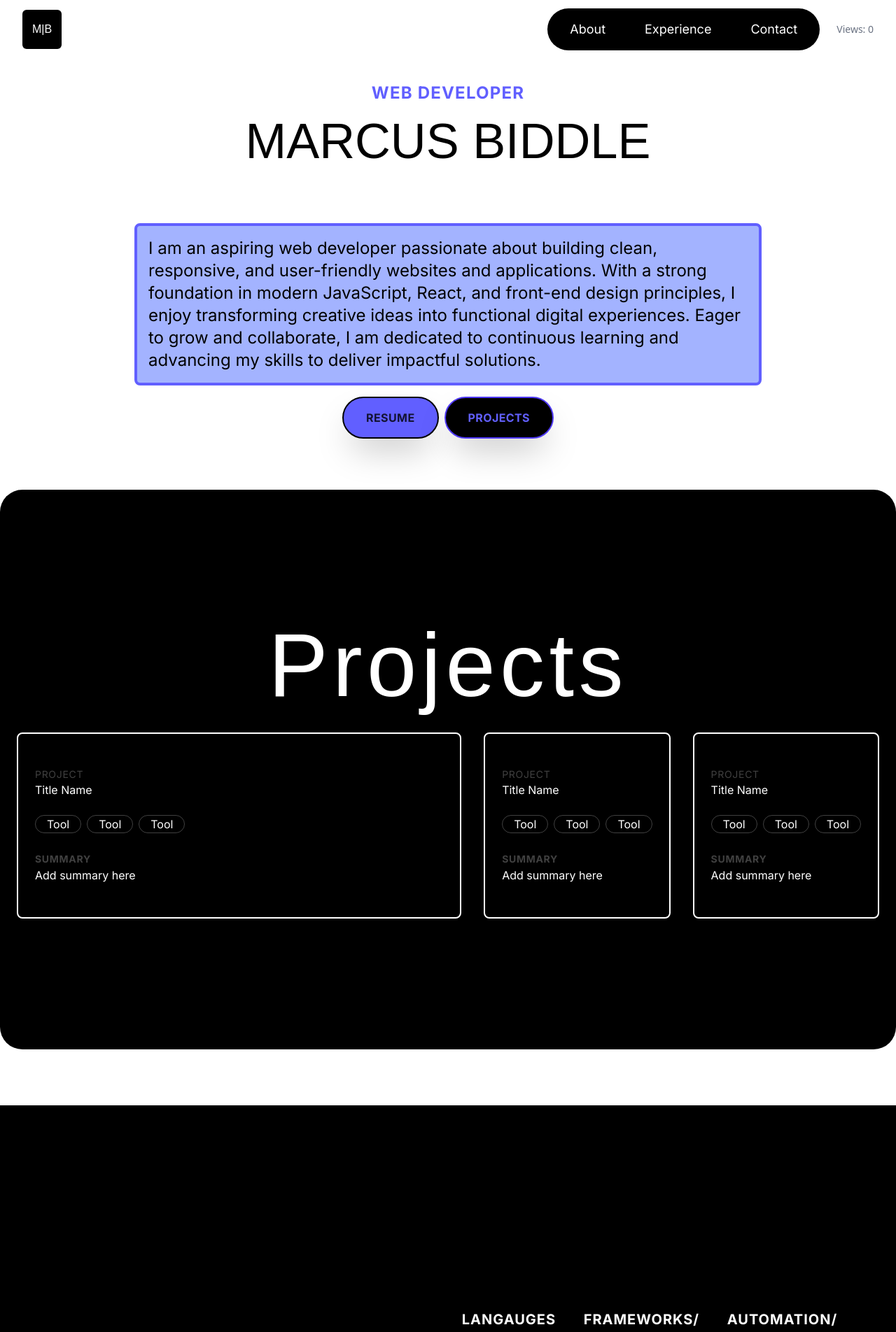
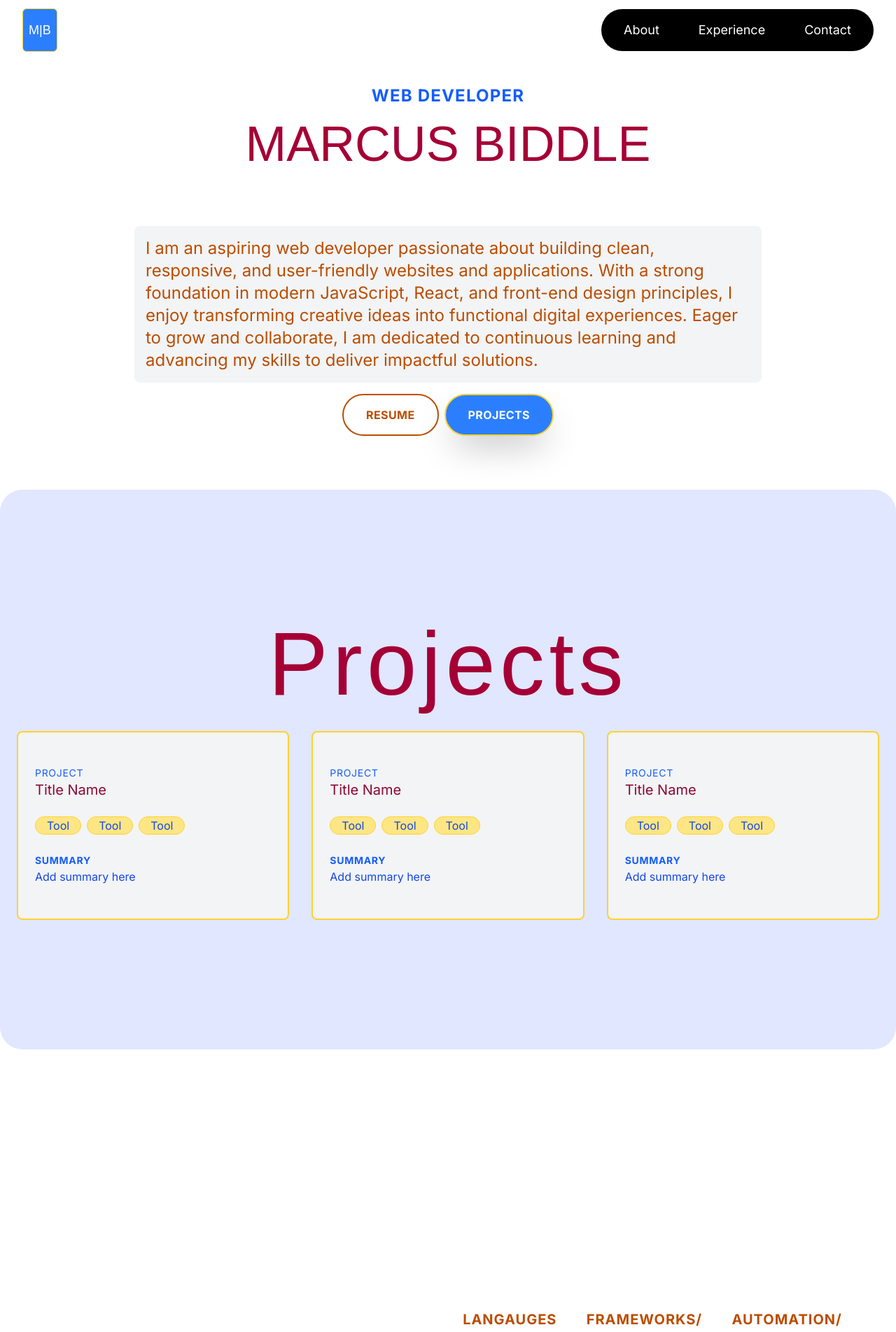
Before and after one commit to marcus-biddle/my-portfolio, a React (Vite) app in the folder client/: page / in a window 1280 px wide. Shown: the part 20-1924 px from the top of the page at 70% size. Built offline with nearby package versions, Linux system fonts and the light colour scheme; no server answers; a web font is replaced by a local one.

Commit message:
color palette

```diff
--- a/client/src/App.tsx
+++ b/client/src/App.tsx
@@ -3,7 +3,55 @@ import { SlSocialLinkedin } from "react-icons/sl";
 import { FaGithub } from "react-icons/fa";
 import useHalfwaySnapScroll from './hooks/useSnapScrollReturn';
 import { CgMenu } from "react-icons/cg";
-import { useCounter } from './hooks/useCounter';
+import { useDarkMode } from './hooks/useDarkMode';
+import { useEffect, useState } from 'react';
+
+const colorThemes = {
+  light: {
+  background: 'bg-white',             // bright white base
+  secondaryBackground: 'bg-indigo-100',
+  surface: 'bg-gray-100',             // very light neutral surface
+  primaryText: 'text-rose-900',       // deep warm red for contrast
+  secondaryText: 'text-amber-700',    // warm amber/orange secondary text
+  accent: 'text-blue-600',             // cooler blue accent for balance
+  muted: 'text-gray-400',              // muted mid gray
+  border: 'border-amber-300',          // soft amber border
+  buttonBg: 'bg-blue-500',             // strong blue button
+  buttonText: 'text-white',            // light text on buttons
+  header: 'text-rose-800',
+  tagBg: 'bg-amber-200',
+  tagText: 'text-blue-700',
+  link: 'text-blue-600 hover:text-blue-800',
+  codeBg: 'bg-gray-50',
+  codeText: 'text-rose-700',
+  error: 'text-red-600',
+  secondaryButtonBg: 'bg-transparent',           // typically transparent or lightly colored
+  secondaryButtonText: 'text-amber-700',          // amber text for contrast
+  secondaryButtonBorder: 'border-amber-700',
+},
+  dark: {
+  background: 'bg-gray-900',          // very dark base
+  secondaryBackground: 'bg-cyan-800',
+  surface: 'bg-gray-800',             // dark panel
+  primaryText: 'text-pink-400',       // neon pink
+  secondaryText: 'text-purple-400',  // neon purple
+  accent: 'text-cyan-400',            // vivid cyan
+  muted: 'text-gray-500',             // muted gray
+  border: 'border-purple-600',        // neon purple
+  buttonBg: 'bg-pink-600',            // neon pink button
+  buttonText: 'text-gray-900',        // dark text on bright button
+  header: 'text-pink-500',
+  tagBg: 'bg-purple-700',
+  tagText: 'text-cyan-300',
+  link: 'text-cyan-400 hover:text-cyan-300',
+  codeBg: 'bg-gray-800',
+  codeText: 'text-pink-400',
+  error: 'text-red-500',
+  secondaryButtonBg: 'bg-transparent',
+  secondaryButtonText: 'text-purple-400',
+  secondaryButtonBorder: 'border-purple-400',
+},
+};
 
 const prevEmployments = [
   {
@@ -69,8 +117,39 @@ const skills = {
 
 const homeParagraph = 'I am an aspiring web developer passionate about building clean, responsive, and user-friendly websites and applications. With a strong foundation in modern JavaScript, React, and front-end design principles, I enjoy transforming creative ideas into functional digital experiences. Eager to grow and collaborate, I am dedicated to continuous learning and advancing my skills to deliver impactful solutions.';
 
+const DarkModeButton = () => {
+  const { isDark, toggle } = useDarkMode();
+  return (
+    <motion.button
+        onClick={toggle}
+        className={`mb-12 relative w-20 h-10 rounded-full p-1 ${
+          isDark ? 'bg-indigo-600' : 'bg-yellow-400'
+        }`}
+        whileTap={{ scale: 0.95 }}
+      >
+        <motion.div
+          className={`w-8 h-8 rounded-full flex items-center justify-center ${
+            isDark ? 'bg-slate-800' : 'bg-white'
+          }`}
+          animate={{ x: isDark ? 40 : 0 }}
+          transition={{ type: 'spring', stiffness: 500, damping: 30 }}
+        >
+          {isDark ? (
+            <svg className="w-5 h-5 text-yellow-300" fill="currentColor" viewBox="0 0 20 20">
+              <path d="M17.293 13.293A8 8 0 016.707 2.707a8.001 8.001 0 1010.586 10.586z" />
+            </svg>
+          ) : (
+            <svg className="w-5 h-5 text-yellow-500" fill="currentColor" viewBox="0 0 20 20">
+              <path fillRule="evenodd" d="M10 2a1 1 0 011 1v1a1 1 0 11-2 0V3a1 1 0 011-1zm4 8a4 4 0 11-8 0 4 4 0 018 0zm-.464 4.95l.707.707a1 1 0 001.414-1.414l-.707-.707a1 1 0 00-1.414 1.414zm2.12-10.607a1 1 0 010 1.414l-.706.707a1 1 0 11-1.414-1.414l.707-.707a1 1 0 011.414 0zM17 11a1 1 0 100-2h-1a1 1 0 100 2h1zm-7 4a1 1 0 011 1v1a1 1 0 11-2 0v-1a1 1 0 011-1zM5.05 6.464A1 1 0 106.465 5.05l-.708-.707a1 1 0 00-1.414 1.414l.707.707zm1.414 8.486l-.707.707a1 1 0 01-1.414-1.414l.707-.707a1 1 0 011.414 1.414zM4 11a1 1 0 100-2H3a1 1 0 000 2h1z" clipRule="evenodd" />
+            </svg>
+          )}
+        </motion.div>
+      </motion.button>
+  )
+}
 function App() {
-  const { counts, trackClick } = useCounter();
+  const { isDark, toggle } = useDarkMode();
+  console.log('test',isDark, toggle)
   const { refs } = useHalfwaySnapScroll(5);
   const { scrollYProgress } = useScroll({
     target: refs[0],
@@ -80,30 +159,31 @@ function App() {
   const textY = useTransform(scrollYProgress, [0, .8], ["0%", "90%"]);
   const backgroundY = useTransform(scrollYProgress, [0,1], ["-10%", "0%"]);
   const radiusY = useTransform(scrollYProgress, [0,1], ["2rem", "0rem"]);
-  const opacityY = useTransform(scrollYProgress, [0, 1], ["100%", "0%"])
+  const opacityY = useTransform(scrollYProgress, [0, 1], ["100%", "0%"]);
 
   return (
-    <div className='relative'>
+    <div className={`relative bg-white dark:bg-gray-900 transition-colors duration-300 ease-in-out`}>
       {/* Header */}
       <section className=' fixed w-full p-8 z-90'>
         <header className='flex justify-between items-center'>
-          <button className='bg-black text-white size-14 rounded-md font-display'>M|B</button>
+          <button
+            onClick={toggle}
+            className={` text-lg border border-amber-300 bg-blue-500 text-white dark:text-gray-900 dark:bg-pink-600 dark:border-purple-600 px-2 py-4 rounded-md font-display `}
+          >
+            M|B
+          </button>
+
           <div className='gap-6 items-center hidden md:flex'>
             <div className='flex gap-2 items-center bg-black rounded-full p-2 text-white font-inter text-lg '>
               <button className=' hover:bg-slate-500 py-2 px-6 rounded-full'>About</button>
               <span className=' hover:bg-slate-500 py-2 px-6 rounded-full'>Experience</span>
               <span className=' hover:bg-slate-500 py-2 px-6 rounded-full'>Contact</span>
             </div>
-            <div className="text-sm text-gray-500">
-              Views: {counts.views}
-            </div>
           </div>
-          <button className=' md:hidden'>
-            <div className="text-sm text-gray-500">
-              Views: {counts.views}
-            </div>
-            <CgMenu className='size-14' />
-          </button>
+          <div className=' md:hidden'>
+            {/* <CgMenu className='size-14' /> */}
+            <DarkModeButton />
+          </div>
         </header>
       </section>
       {/* Homepage */}
@@ -116,117 +196,116 @@ function App() {
       >
             <div className=''>
               <div className='w-full flex justify-center items-center'>
-                <span className=' font-inter uppercase tracking-wider md:text-2xl font-bold text-indigo-500 mb-0'>Web Developer</span>
+                <span className={`font-inter uppercase tracking-wider md:text-2xl font-bold mb-0 text-blue-600 dark:text-cyan-400 `}>Web Developer</span>
               </div>
               <div className="w-full">
-                <h1 className="whitespace-nowrap uppercase font-display text-[6vw] sm:text-[9vw] md:text-[9.75vw] lg:text-[5.5vw] mt-0">
+                <h1 className={` whitespace-nowrap uppercase font-display text-[6vw] sm:text-[9vw] md:text-[9.75vw] lg:text-[5.5vw] mt-0 text-rose-800 dark:text-pink-500`}>
                   Marcus Biddle
                 </h1>
               </div>
             </div>
             <div className='font-inter space-y-4'>
-              <div className='bg-indigo-300 rounded-lg border-4 border-indigo-500 mx-4  md:max-w-4xl'>
-                <h4 className='text-sm md:text-2xl p-4'>{homeParagraph}</h4>
+              <div className='rounded-lg  mx-4  md:max-w-4xl bg-gray-100 text-amber-700 dark:bg-gray-800 dark:text-purple-400 '>
+                <p className='text-sm md:text-2xl p-4'>{homeParagraph}</p>
               </div>
               <div className='flex justify-center items-center gap-2 mb-4'>
-                  <button className='bg-indigo-500 border-2 border-black shadow-2xl text-black/80 font-bold rounded-full  uppercase tracking-wide px-6 py-2 md:px-8 md:py-4'>Resume</button>
-                  <button onClick={() => trackClick('projects')} className='bg-black text-indigo-500 border-2 border-indigo-600 rounded-full shadow-2xl uppercase tracking-wide font-bold px-6 py-2 md:px-8 md:py-4'>Projects</button>
+                  <button className='bg-transparent text-amber-700 dark:text-purple-400 border-2 border-amber-700 dark:border-purple-400 font-bold rounded-full  uppercase tracking-wide px-6 py-2 md:px-8 md:py-4'>Resume</button>
+                  <button className='bg-blue-500 dark:bg-pink-600 text-white dark:text-gray-900 border-2 border-amber-300 dark:border-purple-600 rounded-full shadow-2xl uppercase tracking-wide font-bold px-6 py-2 md:px-8 md:py-4'>Projects</button>
                 </div>
             </div>
       </motion.section>
 
       {/* Projects */}
       <motion.section style={{ y: backgroundY, borderRadius: radiusY}}  id='projects' ref={refs[1]} transition={{ type: 'spring', stiffness: 100, damping: 20 }}
-      className='relative w-full min-h-screen bg-black rounded-4xl text-white flex flex-col gap-8 py-16 justify-center items-center'>
+      className='relative w-full min-h-screen bg-indigo-100 dark:bg-cyan-800 rounded-4xl flex flex-col gap-8 py-16 justify-center items-center'>
         <header>
-          <h2 className=' font-display text-4xl md:text-9xl tracking-wider'>Projects</h2>
+          <h2 className=' font-display text-4xl md:text-9xl tracking-wider text-rose-800 dark:text-pink-500'>Projects</h2>
         </header>
         <div className='flex w-full px-6 justify-center items-center'>
           <div className='flex w-full gap-4 md:gap-8 flex-col md:flex-row'>
-            <div className='w-full border-2 border-white px-6 py-12 hover:shadow-indigo-400 hover:shadow-xl rounded-lg font-inter space-y-6'>
+            <div className='w-full border-2 border-amber-300 dark:border-purple-600 bg-gray-100 dark:bg-gray-800 px-6 py-12 rounded-lg font-inter space-y-6'>
               <div>
-                <p className='text-sm text-white/25 uppercase tracking-wider'>Project</p>
-                <h4>Title Name</h4>
+                <p className='text-sm text-blue-600 dark:text-cyan-400 uppercase tracking-wider'>Project</p>
+                <h4 className='text-rose-900 dark:text-pink-400 text-xl'>Title Name</h4>
               </div>
 
               <ul className='flex list-none gap-2'>
-                <li className='border border-white/25 rounded-full px-4'>Tool</li>
-                <li className='border border-white/25 rounded-full px-4'>Tool</li>
-                <li className='border border-white/25 rounded-full px-4'>Tool</li>
+                <li className='border border-amber-300 dark:border-purple-600 bg-amber-200 dark:bg-purple-700 text-blue-700 dark:text-cyan-300 rounded-full px-4'>Tool</li>
+                <li className='border border-amber-300 dark:border-purple-600 bg-amber-200 dark:bg-purple-700 text-blue-700 dark:text-cyan-300 rounded-full px-4'>Tool</li>
+                <li className='border border-amber-300 dark:border-purple-600 bg-amber-200 dark:bg-purple-700 text-blue-700 dark:text-cyan-300 rounded-full px-4'>Tool</li>
               </ul>
 
               <div>
-                <span className='font-bold uppercase text-sm tracking-wider text-white/25'>Summary</span>
-                <p>Add summary here</p>
+                <span className='font-bold uppercase text-sm tracking-wider text-blue-600 dark:text-cyan-400'>Summary</span>
+                <p className='text-blue-700 dark:text-cyan-300'>Add summary here</p>
               </div>
 
             </div>
-            <div className='border-2 border-white px-6 py-12 hover:shadow-indigo-400 hover:shadow-xl rounded-lg font-inter space-y-6'>
+            <div className='w-full border-2 border-amber-300 dark:border-purple-600 bg-gray-100 dark:bg-gray-800 px-6 py-12 rounded-lg font-inter space-y-6'>
               <div>
-                <p className='text-sm text-white/25 uppercase tracking-wider'>Project</p>
-                <h4>Title Name</h4>
+                <p className='text-sm text-blue-600 dark:text-cyan-400 uppercase tracking-wider'>Project</p>
+                <h4 className='text-rose-900 dark:text-pink-400 text-xl'>Title Name</h4>
               </div>
 
               <ul className='flex list-none gap-2'>
-                <li className='border border-white/25 rounded-full px-4'>Tool</li>
-                <li className='border border-white/25 rounded-full px-4'>Tool</li>
-                <li className='border border-white/25 rounded-full px-4'>Tool</li>
+                <li className='border border-amber-300 dark:border-purple-600 bg-amber-200 dark:bg-purple-700 text-blue-700 dark:text-cyan-300 rounded-full px-4'>Tool</li>
+                <li className='border border-amber-300 dark:border-purple-600 bg-amber-200 dark:bg-purple-700 text-blue-700 dark:text-cyan-300 rounded-full px-4'>Tool</li>
+                <li className='border border-amber-300 dark:border-purple-600 bg-amber-200 dark:bg-purple-700 text-blue-700 dark:text-cyan-300 rounded-full px-4'>Tool</li>
               </ul>
 
               <div>
-                <span className='font-bold uppercase text-sm tracking-wider text-white/25'>Summary</span>
-                <p>Add summary here</p>
+                <span className='font-bold uppercase text-sm tracking-wider text-blue-600 dark:text-cyan-400'>Summary</span>
+                <p className='text-blue-700 dark:text-cyan-300'>Add summary here</p>
               </div>
 
             </div>
-            <div className='border-2 border-white px-6 py-12 hover:shadow-indigo-400 hover:shadow-xl rounded-lg font-inter space-y-6'>
+            <div className='w-full border-2 border-amber-300 dark:border-purple-600 bg-gray-100 dark:bg-gray-800 px-6 py-12 rounded-lg font-inter space-y-6'>
               <div>
-                <p className='text-sm text-white/25 uppercase tracking-wider'>Project</p>
-                <h4>Title Name</h4>
+                <p className='text-sm text-blue-600 dark:text-cyan-400 uppercase tracking-wider'>Project</p>
+                <h4 className='text-rose-900 dark:text-pink-400 text-xl'>Title Name</h4>
               </div>
 
               <ul className='flex list-none gap-2'>
-                <li className='border border-white/25 rounded-full px-4'>Tool</li>
-                <li className='border border-white/25 rounded-full px-4'>Tool</li>
-                <li className='border border-white/25 rounded-full px-4'>Tool</li>
+                <li className='border border-amber-300 dark:border-purple-600 bg-amber-200 dark:bg-purple-700 text-blue-700 dark:text-cyan-300 rounded-full px-4'>Tool</li>
+                <li className='border border-amber-300 dark:border-purple-600 bg-amber-200 dark:bg-purple-700 text-blue-700 dark:text-cyan-300 rounded-full px-4'>Tool</li>
+                <li className='border border-amber-300 dark:border-purple-600 bg-amber-200 dark:bg-purple-700 text-blue-700 dark:text-cyan-300 rounded-full px-4'>Tool</li>
               </ul>
 
               <div>
-                <span className='font-bold uppercase text-sm tracking-wider text-white/25'>Summary</span>
-                <p>Add summary here</p>
+                <span className='font-bold uppercase text-sm tracking-wider text-blue-600 dark:text-cyan-400'>Summary</span>
+                <p className='text-blue-700 dark:text-cyan-300'>Add summary here</p>
               </div>
 
             </div>
           </div>
         </div>
-
       </motion.section>
 
       {/* Skills */}
-      <motion.section id='skills' ref={refs[2]} transition={{ type: 'spring', stiffness: 100, damping: 20 }} className='w-full min-h-screen text-white bg-black p-16 grid md:grid-cols-2 items-center'>
+      <motion.section id='skills' ref={refs[2]} transition={{ type: 'spring', stiffness: 100, damping: 20 }} className='w-full min-h-screen p-14 grid md:grid-cols-2 items-center'>
         <header className=''>
-          <h2 className=' font-display text-4xl md:text-6xl tracking-wider'>Skills</h2>
+          <h2 className='text-rose-800 dark:text-pink-500 font-display text-4xl md:text-6xl tracking-wider'>Skills</h2>
         </header>
         <div className='flex justify-around flex-col md:flex-row gap-y-8'>
           <div className='flex md:flex-col justify-between'>
-            <p className='font-bold font-inter uppercase text-xl tracking-wider text-white mb-4'>Langauges</p>
-            <ul className=' flex flex-col text-lg md:items-center'>
+            <p className='font-bold font-inter uppercase text-xl tracking-wider text-amber-700 dark:text-purple-400 mb-4'>Langauges</p>
+            <ul className='uppercase font-bold flex flex-col text-lg md:items-center text-gray-400 dark:text-gray-500'>
               {skills.languages.map((language, index) => (
                 <li key={index}>{language}</li>
               ))}
             </ul>
           </div>
           <div className='flex md:flex-col justify-between'>
-            <p className='font-bold font-inter uppercase text-xl tracking-wider text-white mb-4'>Frameworks/<br/>Libraries</p>
-            <ul className=' items-center flex flex-col text-lg'>
+            <p className='font-bold font-inter uppercase text-xl tracking-wider text-amber-700 dark:text-purple-400 mb-4'>Frameworks/<br/>Libraries</p>
+            <ul className='uppercase font-bold items-center flex flex-col text-lg text-gray-400 dark:text-gray-500'>
               {skills.frameworks.map((language, index) => (
                 <li key={index}>{language}</li>
               ))}
             </ul>
           </div>
           <div className='flex md:flex-col justify-between'>
-            <p className='font-bold font-inter uppercase text-xl tracking-wider text-white mb-4'>Automation/<br/>Tools</p>
-            <ul className=' items-center flex flex-col'>
+            <p className='font-bold font-inter uppercase text-xl tracking-wider text-amber-700 dark:text-purple-400 mb-4'>Automation/<br/>Tools</p>
+            <ul className='uppercase font-bold items-center flex flex-col text-gray-400 dark:text-gray-500'>
               {skills.automation.map((language, index) => (
                 <li key={index}>{language}</li>
               ))}
@@ -236,28 +315,28 @@ function App() {
       </motion.section>
 
       {/* Experience */}
-      <motion.section id='experience' ref={refs[3]} transition={{ type: 'spring', stiffness: 100, damping: 20 }} className='w-full min-h-screen bg-black text-white p-4 md:p-16 flex flex-col justify-center items-center space-y-24'>
+      <motion.section id='experience' ref={refs[3]} transition={{ type: 'spring', stiffness: 100, damping: 20 }} className='w-full min-h-screen bg-indigo-100 dark:bg-cyan-800 p-4 md:p-16 flex flex-col justify-center items-center space-y-24'>
         <header className='flex items-center'>
-          <h2 className=' font-display text-2xl md:text-8xl tracking-wider'>Experience</h2>
+          <h2 className='text-rose-800 dark:text-pink-500 font-display text-2xl md:text-8xl tracking-wider'>Experience</h2>
         </header>
         <div className='flex flex-col justify-center items-center space-y-16 '>
           {prevEmployments.map((prev, index) => (
             <div key={index} className='grid md:grid-cols-2'>
               <div className='space-y-4 mb-4 md:mb-0'>
-                <h4 className='font-inter text-4xl'>{prev.title}</h4>
+                <h4 className='font-inter text-4xl text-rose-900 dark:text-pink-400'>{prev.title}</h4>
                 <ul className='flex flex-wrap items-center gap-2 md:space-x-2 font-inter '>
                   {prev.toolsSkills.map((skill, index) => (
-                    <li key={index} className='bg-indigo-950 py-1 px-2 md:py-2 md:px-4 rounded-full border-2 border-indigo-900 text-xs md:text-sm text-indigo-200'>{skill}</li>
+                    <li key={index} className='py-1 px-2 md:py-2 md:px-4 rounded-full border-2 text-xs md:text-sm text-blue-700 dark:text-cyan-300 bg-amber-200 dark:bg-purple-700 border-amber-300 dark:border-purple-600'>{skill}</li>
                   ))}
                 </ul>
               </div>
 
               <div className=' font-inter px-6 md:px-0'>
-                <div className='text-md md:text-xl text-white/50 flex flex-col md:flex-row justify-between '>
+                <div className='text-md md:text-xl text-gray-400 dark:text-gray-500 flex flex-col md:flex-row justify-between '>
                   <span >{prev.company}</span>
                   <span>{prev.startDate} - {prev.endDate}</span>
                 </div>
-                <ul className=' list-disc space-y-2'>
+                <ul className=' list-disc space-y-2 text-amber-700 dark:text-purple-400'>
                   {prev.bulletpoints.map((point, index) => (
                     <li key={index} className='text-lg'>{point}</li>
                   ))}
@@ -269,15 +348,15 @@ function App() {
       </motion.section>
 
       {/* Contact */}
-      <motion.section id='contact' ref={refs[4]} transition={{ type: 'spring', stiffness: 100, damping: 20 }} className='w-full h-screen bg-black text-white p-16 flex flex-col justify-center gap-24 items-center'>
+      <motion.section id='contact' ref={refs[4]} transition={{ type: 'spring', stiffness: 100, damping: 20 }} className='w-full h-screen p-16 flex flex-col justify-center gap-24 items-center'>
         <header className='flex items-center gap-4'>
-          <h2 className=' font-display text-4xl md:text-8xl tracking-wider'>Contact</h2>
+          <h2 className='text-rose-800 dark:text-pink-500 font-display text-4xl md:text-8xl tracking-wider'>Contact</h2>
         </header>
         <div className=' font-inter'>
-          <p className=' text-white/50 uppercase text-sm'>Email:</p>
-          <p className='text-xl'>marc.andrewbiddle@gmail.com</p>
+          <p className=' text-gray-400 dark:text-gray-500 uppercase text-sm'>Email:</p>
+          <p className='text-xl text-blue-600 dark:text-cyan-400'>marc.andrewbiddle@gmail.com</p>
         </div>
-        <div className='flex space-x-4'>
+        <div className='flex space-x-4 text-blue-600 dark:text-cyan-400'>
           <SlSocialLinkedin className='size-12' />
           <FaGithub className='size-12' />
         </div>
--- /dev/null
+++ b/client/src/hooks/useDarkMode.ts
@@ -0,0 +1,31 @@
+import { useState, useEffect, useCallback } from 'react';
+
+export function useDarkMode() {
+  // Initialize state based on localStorage or system preference
+  const [isDark, setIsDark] = useState(() => {
+    if (typeof window === 'undefined') return false;
+    if (localStorage.theme === 'dark') return true;
+    if (!('theme' in localStorage) && window.matchMedia('(prefers-color-scheme: dark)').matches) {
+      return true;
+    }
+    return false;
+  });
+
+  // Apply or remove the 'dark' class on document.documentElement
+  useEffect(() => {
+    const root = window.document.documentElement;
+    if (isDark) {
+      root.classList.add('dark');
+      localStorage.setItem('theme', 'dark');
+    } else {
+      root.classList.remove('dark');
+      localStorage.setItem('theme', 'light');
+    }
+  }, [isDark]);
+
+  const toggle = useCallback(() => {
+    setIsDark(prev => !prev);
+  }, []);
+
+  return { isDark, toggle };
+}
--- a/client/src/index.css
+++ b/client/src/index.css
@@ -1,6 +1,8 @@
 @import url('https://fonts.googleapis.com/css2?family=BBH+Sans+Bartle&family=Roboto:ital,wght@0,100;0,300;0,400;0,500;0,700;0,900;1,100;1,300;1,400;1,500;1,700;1,900&display=swap');
 @import url('https://fonts.googleapis.com/css2?family=BBH+Sans+Bartle&family=Inter:ital,opsz,wght@0,14..32,100..900;1,14..32,100..900&family=Roboto:ital,wght@0,100;0,300;0,400;0,500;0,700;0,900;1,100;1,300;1,400;1,500;1,700;1,900&display=swap');
 @import "tailwindcss";
+
+@custom-variant dark (&:where(.dark, .dark *));
 
 @theme {
   --font-display: "BBH Sans Bartle", sans-serif;
```
